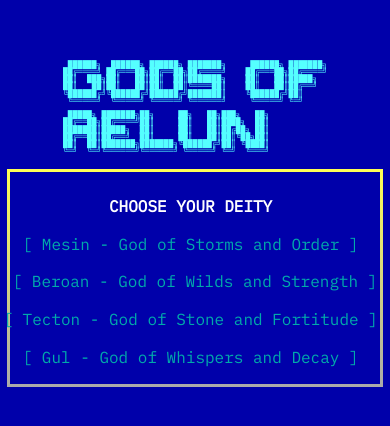
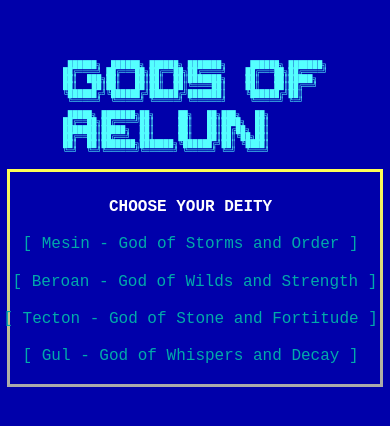
Before and after one commit to waynek3/gods-of-aelun, a website built with Vite: page index.html in a window 390 px wide. Shown: the part 202-628 px from the top of the page. Built offline with nearby package versions, Linux system fonts and the light colour scheme.

Commit message:
Font loading on mobile test

```diff
--- a/index.html
+++ b/index.html
@@ -7,7 +7,8 @@
     <title>Gods of Aelun</title>
 
     <link rel="preconnect" href="https://fonts.googleapis.com">
-    <link href="https://fonts.googleapis.com/css2?family=IBM+Plex+Mono&display=swap" rel="stylesheet">
+    <link rel="preconnect" href="https://fonts.gstatic.com" crossorigin>
+    <link href="https://fonts.googleapis.com/css2?family=VT323&display=swap" rel="stylesheet">
 
   </head>
   <body>
```
